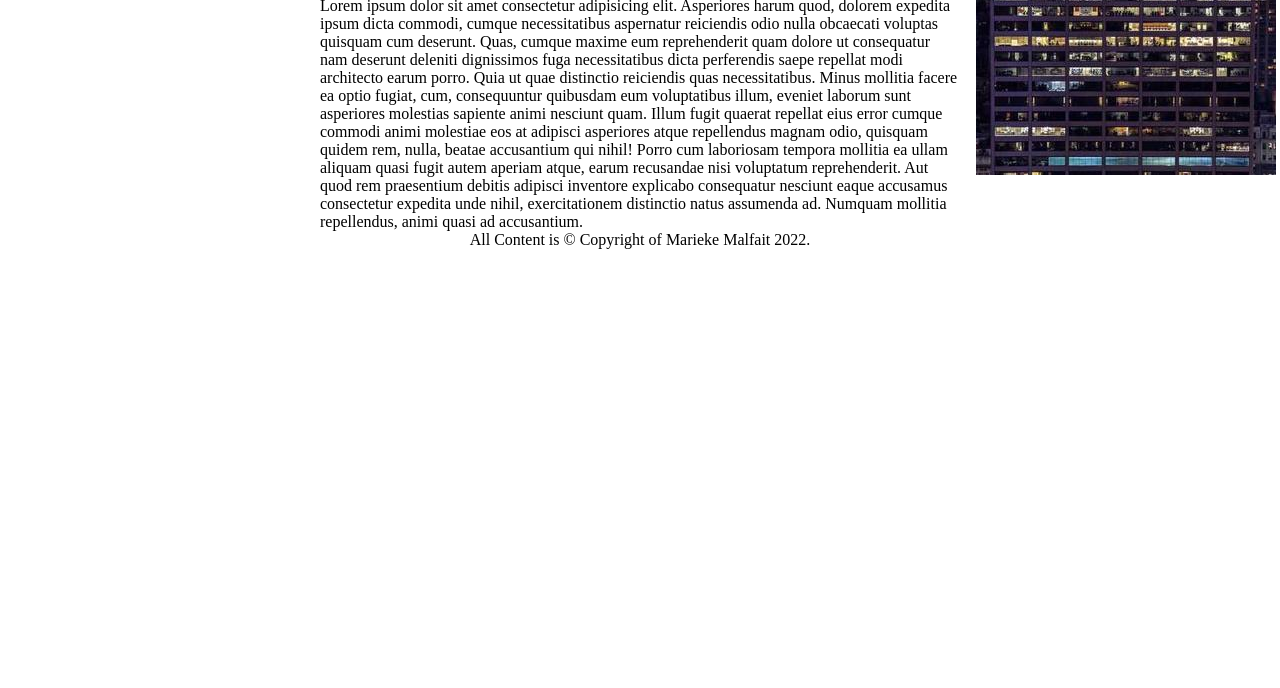
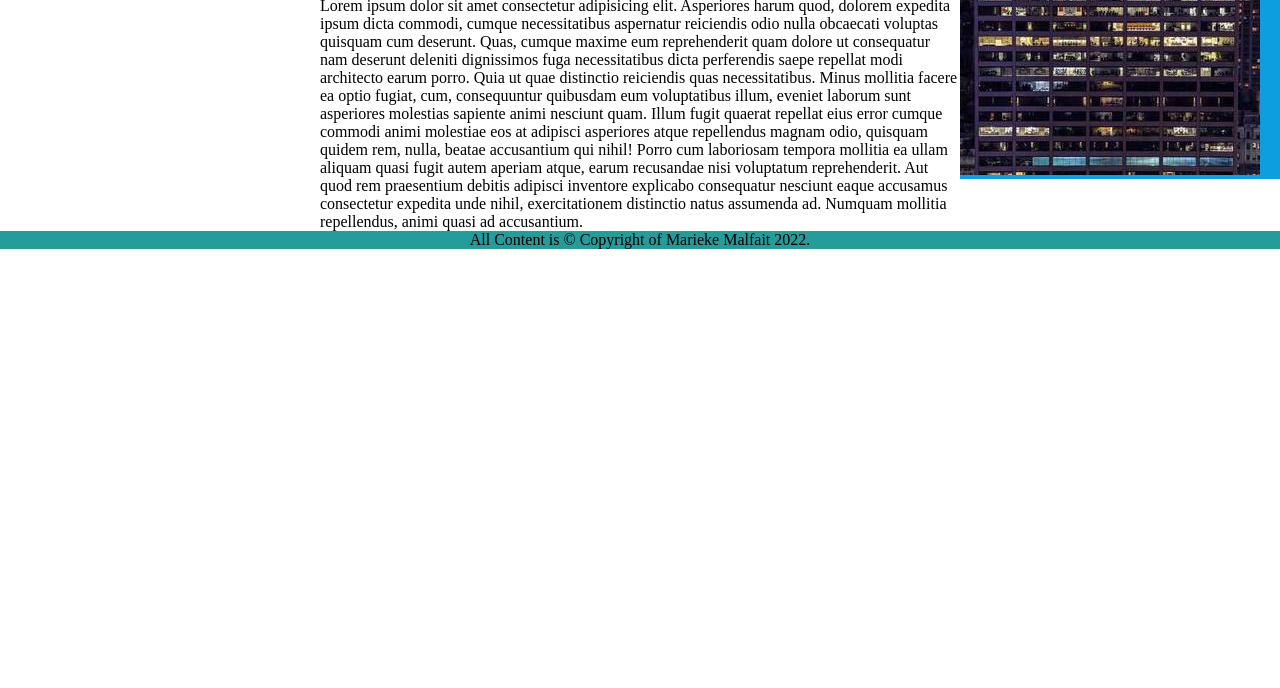
Before and after one commit to AmaaniL/holy_grail, a plain HTML site: page floats.html in a window 1280 px wide. Shown: the part 112-800 px from the top of the page. Drawn offline with Linux system fonts and the light colour scheme.

Commit message:
added colours

```diff
--- a/floats.css
+++ b/floats.css
@@ -3,39 +3,44 @@
   padding: 0;
   box-sizing: border-box;
 }
-@media (min-width: 768px){
+body {
+  width: 100vw;
+  height: 100vh;
+}
+nav,aside{
+    background-color: #0d9edf;
+}
+
+header, footer{
+    text-align: center;
+    background-color: #259b9a;
+}
+@media (min-width: 768px) {
   nav,
   aside {
     width: 25%;
-  padding: 0 1em
+    height: 80%;
+
   }
   nav {
     float: left;
-  padding-right: 10em;
-
-
   }
   aside {
-  float: right;
-
-
+    float: left;
   }
 
-main{
-float: inline-start;
+  main {
+    float: left;
+
     width: 50%;
-
+    height: 80%;
   }
   header,
   footer {
     width: 100%;
+    height: 10%;
     clear: both;
     text-align: center;
-}
-
-.clearfix::after {
-  content: "";
-  clear: both;
-  display: table;
+    background-color: #259b9a;
   }
 }
```
Lines whose indentation alone changed are shown as unchanged.
